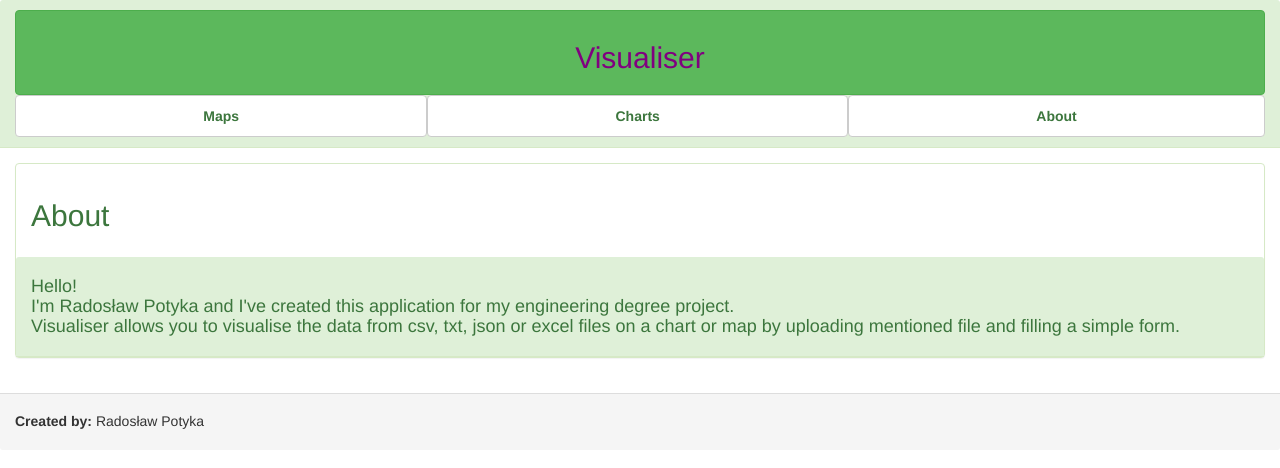
After one commit to RadoslawPotyka/DataVisualiser, a Flask app: template Visualiser/templates/home/about.html in a window 1280 px wide. The commit adds this page. Shown: the top 468 px of the page. Run offline with Flask 2, Linux system fonts and the light colour scheme; the template is opened without the code that fills it, so the values that code supplies are empty; parts of the project's set-up code (start-up, migrations or seed data) failed here and were passed over; some libraries are stand-ins or nearby versions.

Commit message:
Remove settings page in place for about page. Use bootstrap classes in header and about pages

```diff
--- /dev/null
+++ b/Visualiser/templates/home/about.html
@@ -0,0 +1,23 @@
+{% extends "home/header.html" %}
+{% block PageContent %}
+    <div class="row">
+        <div class="col-lg-12">
+            <div class="panel panel-success">
+                <div class="panel-body">
+                    <h2 class="text-success">
+                        About
+                    </h2>
+                </div>
+                <div class="panel-heading">
+                    <h4>
+                        Hello! <br>
+                        I'm Radosław Potyka and I've created this application for my engineering degree project. <br>
+                        Visualiser allows you to visualise the data from csv, txt, json or excel files on
+                        a chart or map by uploading mentioned file and filling a simple form.
+                    </h4>
+                </div>
+            </div>
+
+        </div>
+    </div>
+{% endblock %}
--- a/Visualiser/templates/home/header.html
+++ b/Visualiser/templates/home/header.html
@@ -27,8 +27,8 @@
                             </a>
                         </li>
                         <li role="presentation">
-                            <a class="btn btn-default" href="{{ url_for('home.settings') }}">
-                                <strong class="text-success">Settings</strong>
+                            <a class="btn btn-default" href="{{ url_for('home.about') }}">
+                                <strong class="text-success">About</strong>
                             </a>
                         </li>
                     </ul>
```
Also changed, not shown: Visualiser/templates/home/settings.html (deleted, +0 -14 lines).
